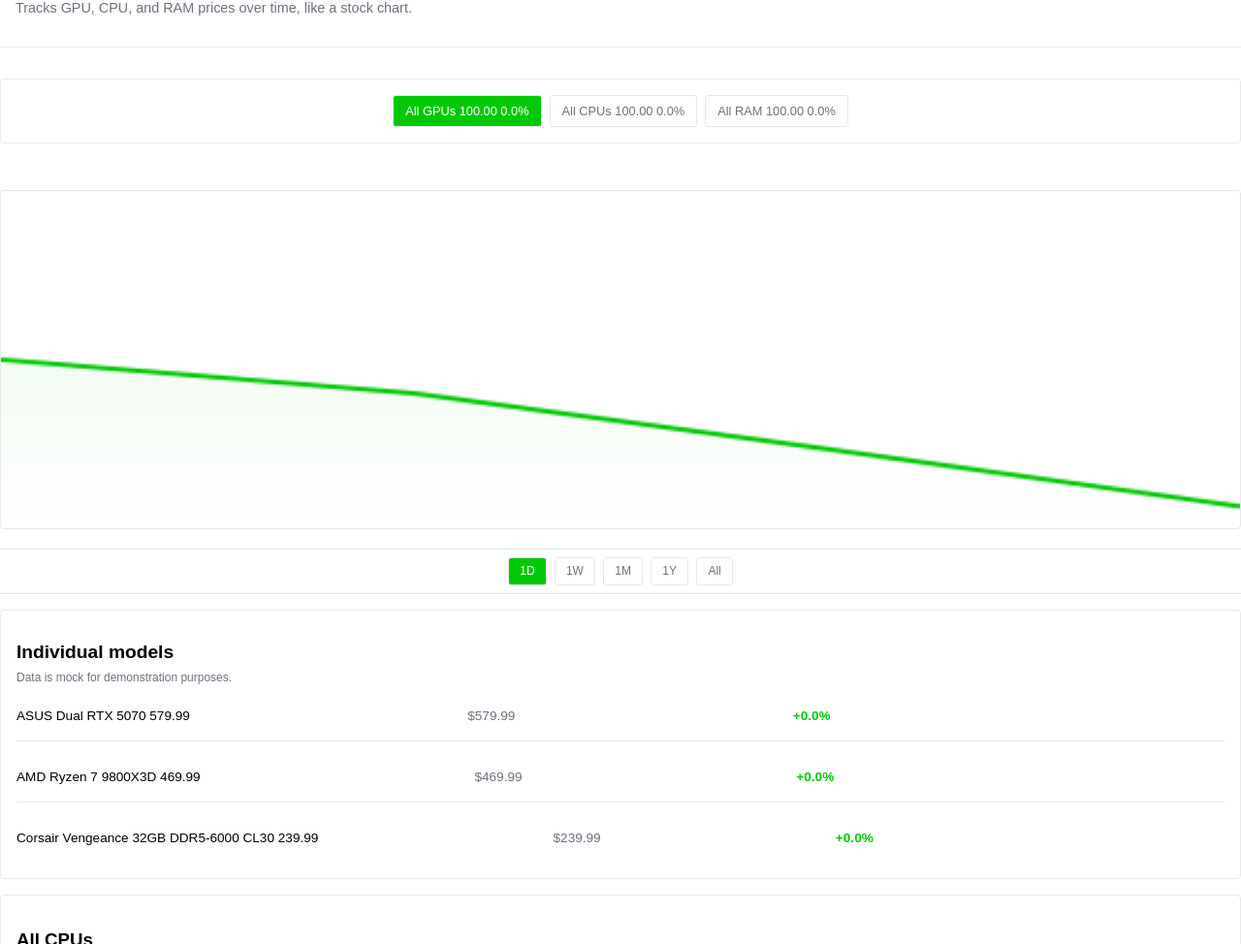
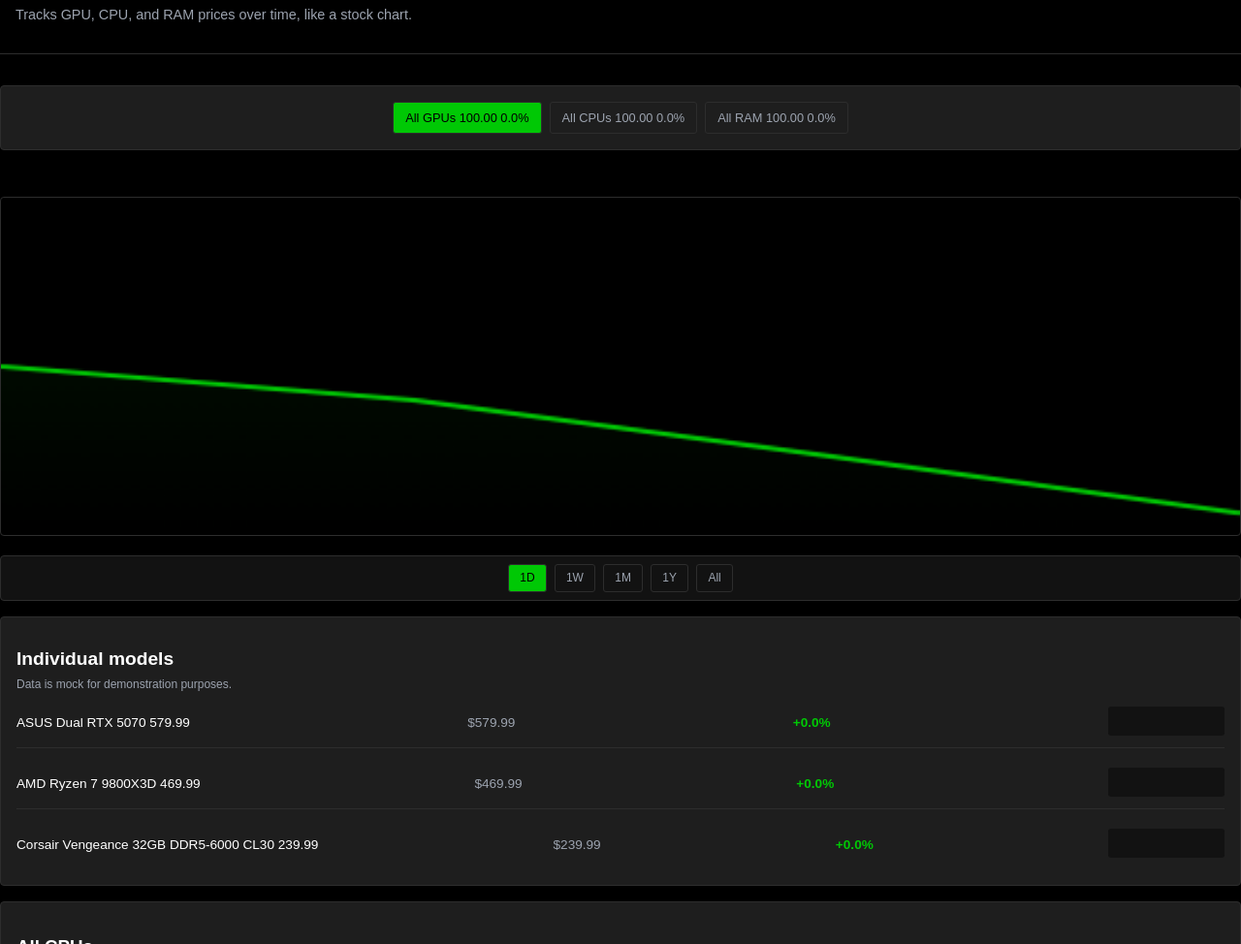
Before and after one commit to auzzie98/price-tracker, a plain HTML site: page web/index.html in a window 1280 px wide. Shown: the part 61-1035 px from the top of the page at 97% size. Drawn offline with Linux system fonts and the light colour scheme; no server answers.

Commit message:
Update CSS to Robinhood sharp contrast dark theme

```diff
--- a/web/static/css/style.css
+++ b/web/static/css/style.css
@@ -1,4 +1,4 @@
-/* Price Tracker, dark green theme */
+/* Price Tracker, Robinhood sharp contrast dark theme */
 html {
   box-sizing: border-box;
 }
@@ -6,8 +6,8 @@ html {
   box-sizing: inherit;
 }
 body {
-  background: #FFFFFF;
-  color: #000000;
+  background: #000000;
+  color: #FFFFFF;
   font-family: Arial, Helvetica, sans-serif;
   margin: 0;
   padding: 0;
@@ -19,14 +19,14 @@ main {
 }
 h1 {
   font-size: 1.5rem;
-  color: #000000;
+  color: #FFFFFF;
   margin: 0;
 }
 
 /* Header bar */
 .header-bar {
-  background: #FFFFFF;
-  border: 1px solid #E5E7EB;
+  background: #121212;
+  border: 1px solid #2D2D2D;
   border-radius: 4px;
   padding: 1rem;
   margin: 0 0 2rem 0;
@@ -39,6 +39,7 @@ h1 {
 .header-bar h1 {
   margin: 0;
   font-size: 1.2rem;
+  color: #FFFFFF;
 }
 .header-bar nav {
   display: flex;
@@ -46,7 +47,7 @@ h1 {
   flex-wrap: wrap;
 }
 .header-bar nav a {
-  color: #6B7280;
+  color: #9CA3AF;
   text-decoration: none;
   font-size: 0.8rem;
   padding: 0.2rem 0.5rem;
@@ -58,19 +59,19 @@ h1 {
 
 /* Page title */
 .page-title {
-  color: #000000;
+  color: #FFFFFF;
   font-size: 1.5rem;
   margin: 1rem 0 0.5rem 0;
 }
 .page-subtitle {
-  color: #6B7280;
+  color: #9CA3AF;
   font-size: 0.9rem;
   margin: 0.2rem 0 1rem 0;
 }
 
 /* Section headers */
 .section-header {
-  color: #000000;
+  color: #FFFFFF;
   font-size: 1.2rem;
   margin: 1rem 0 0.5rem 0;
 }
@@ -78,29 +79,15 @@ h1 {
 /* Headline */
 .headline {
   padding: 1rem;
-  border-bottom: 1px solid #E5E7EB;
+  border-bottom: 1px solid #2D2D2D;
   margin: 0 0 2rem 0;
-}
-
-/* Page title */
-.page-title {
-  color: #000000;
-  font-size: 2rem;
-  margin: 0;
-}
-
-/* Page subtitle */
-.page-subtitle {
-  color: #6B7280;
-  font-size: 0.9rem;
-  margin: 0.5rem 0 1rem 0;
 }
 
 /* Indices pill row */
 .indices-pills {
   padding: 1rem;
-  background: #FFFFFF;
-  border: 1px solid #E5E7EB;
+  background: #1E1E1E;
+  border: 1px solid #2D2D2D;
   border-radius: 4px;
   margin: 0 0 2rem 0;
   display: flex;
@@ -108,27 +95,25 @@ h1 {
   flex-wrap: wrap;
   justify-content: center;
 }
-
 .pill {
-  background: #FFFFFF;
-  border: 1px solid #E5E7EB;
-  color: #6B7280;
+  background: #1E1E1E;
+  border: 1px solid #2D2D2D;
+  color: #9CA3AF;
   padding: 0.5rem 0.75rem;
   font-size: 0.8rem;
   border-radius: 3px;
   cursor: pointer;
   white-space: nowrap;
 }
-
 .pill.active {
   background: #00C805;
-  color: #FFFFFF;
+  color: #000000;
 }
 
 /* Large main chart */
 #main-chart {
-  background: #FFFFFF;
-  border: 1px solid #E5E7EB;
+  background: #000000;
+  border: 1px solid #2D2D2D;
   border-radius: 4px;
   width: 100%;
   max-width: 100%;
@@ -139,84 +124,74 @@ h1 {
 /* Time toggles below chart */
 .time-toggles {
   padding: 0.5rem 1rem;
-  background: #FFFFFF;
-  border: 1px solid #E5E7EB;
+  background: #121212;
+  border: 1px solid #2D2D2D;
   border-radius: 4px;
-  margin: 0 -1rem 1rem -1rem;
+  margin: 0 0 1rem 0;
   display: flex;
   gap: 0.5rem;
   justify-content: center;
   flex-wrap: wrap;
 }
-
 .time-toggles .toggle {
-  background: #FFFFFF;
-  border: 1px solid #E5E7EB;
-  color: #6B7280;
+  background: #121212;
+  border: 1px solid #2D2D2D;
+  color: #9CA3AF;
   padding: 0.4rem 0.7rem;
   font-size: 0.75rem;
   border-radius: 3px;
   cursor: pointer;
 }
-
 .time-toggles .toggle.active {
   background: #00C805;
-  color: #FFFFFF;
+  color: #000000;
 }
 
 /* Individual models section */
 .individual-models {
   padding: 1rem;
-  background: #FFFFFF;
-  border: 1px solid #E5E7EB;
+  background: #1E1E1E;
+  border: 1px solid #2D2D2D;
   border-radius: 4px;
   margin: 1rem 0;
 }
-
 .model-list {
   display: flex;
   flex-direction: column;
   gap: 0.75rem;
 }
-
 .model-label {
-  color: #6B7280;
+  color: #9CA3AF;
   font-size: 0.75rem;
   margin: 0.5rem 0 0.5rem 0;
 }
-
 .model-row {
   display: flex;
   justify-content: space-between;
   align-items: center;
   padding: 0.5rem 0;
-  border-bottom: 1px solid #E5E7EB;
+  border-bottom: 1px solid #2D2D2D;
 }
-
 .model-row:last-child {
   border-bottom: none;
 }
-
 .model-name {
-  color: #000000;
+  color: #FFFFFF;
   font-size: 0.85rem;
 }
-
 .model-price {
-  color: #6B7280;
+  color: #9CA3AF;
   font-size: 0.85rem;
 }
-
 .model-change {
   color: #00C805;
   font-size: 0.85rem;
   font-weight: bold;
 }
-
 .model-sparkline canvas {
   width: 120px;
   height: 30px;
-  background: #FFFFFF;
+  background: #121212;
   border-radius: 3px;
   flex-shrink: 0;
 }
@@ -228,23 +203,28 @@ h1 {
 
 /* Tile and card styles */
 .tile {
-  background: #FFFFFF;
-  border: 1px solid #E5E7EB;
+  background: #1E1E1E;
+  border: 1px solid #2D2D2D;
   border-radius: 4px;
   padding: 1rem;
   margin-bottom: 1rem;
-  color: #000000;
   width: 100%;
+  color: #FFFFFF;
 }
 .tile-value {
   font-size: 1.2rem;
   font-weight: bold;
-  color: #000000;
+  color: #FFFFFF;
 }
 .tile-percent {
   font-size: 0.8rem;
-  color: #6B7280;
+  color: #9CA3AF;
 }
 .tile-chart {
   margin-top: 0.5rem;
 }
+
+/* Chart drawing styles */
+.ctx-stroke-up { stroke: #00C805; }
+.ctx-stroke-down { stroke: #FF5000; }
+.gradient-fill { fill: rgba(0, 200, 5, 0.1); }
```
